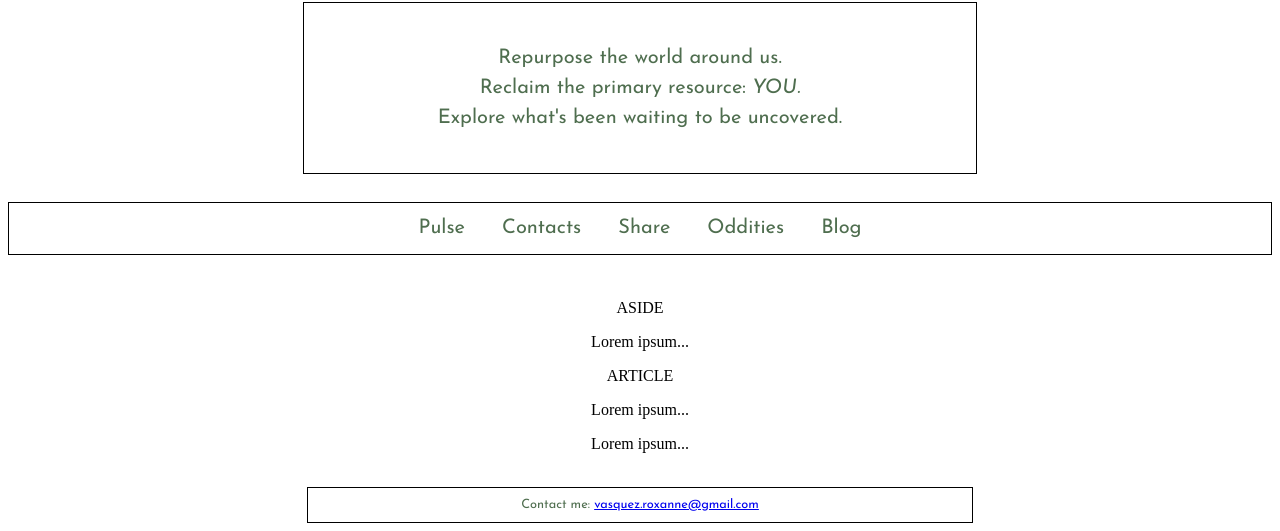
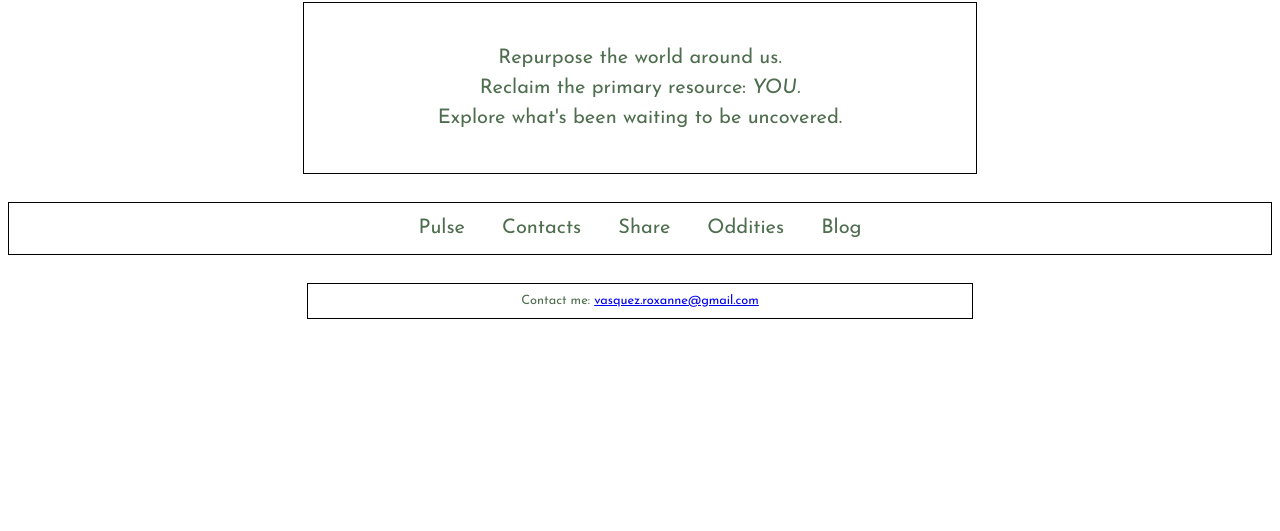
Before and after one commit to revupcycle/revupcycle.github.io, a plain HTML site: page FINAL PROJECT/index.html in a window 1280 px wide. Shown: the part 776-1307 px from the top of the page. After the commit the page ends 1103 px from the top, so only its background shows below. Drawn offline with Linux system fonts and the light colour scheme.

Commit message:
header_border8

```diff
--- a/FINAL PROJECT/index.html
+++ b/FINAL PROJECT/index.html
@@ -3,7 +3,7 @@
 
 <!--website tab-->
 <head>
-		<title>REV(UP)CYLCE</title>
+		<title>REV &#2609 UP &#2609 CYLCE</title>
 		<link rel="stylesheet" type="text/css" href="css/style.css">
 </head>
 
@@ -46,23 +46,6 @@
 	</ul>
 	</nav><br>
 
-	<!--for class-->
-	<div class="clearfix">
-		<div id="column1of2">
-			<aside>
-				<p>ASIDE</p>
-				<p>Lorem ipsum...</p>
-			</aside>
-		</div>
-		<div id="column2of2">
-			<article>
-				<p>ARTICLE</p>
-				<p>Lorem ipsum...</p>
-				<p>Lorem ipsum...</p>
-			</article>
-		</div>
-	</div><br>
-
 	<!--contact info-->
 	<footer>Contact me: <a href="mailto:vasquez.roxanne@gmail.com">vasquez.roxanne@gmail.com</a></footer>
 
```
